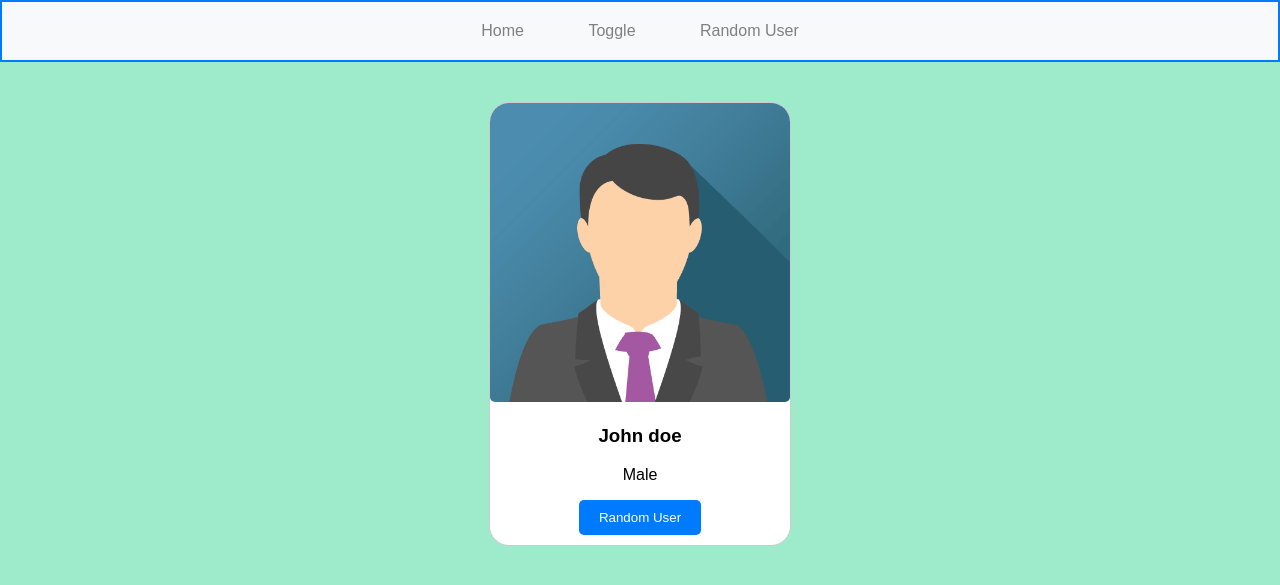
After one commit to chinzz286/Springboot-beiginner, a Spring Boot app: page /pages/randomUser.html in a window 1280 px wide. The commit adds this page. Shown: the top 585 px of the page. Run offline with Spring Boot 4, Linux system fonts and the light colour scheme.

Commit message:
Created random user card

```diff
--- a/src/main/resources/static/index.html
+++ b/src/main/resources/static/index.html
@@ -11,7 +11,7 @@
     <div class="navbar">
         <a  href="/">Home</a>
         <a href="/pages/toggle.html">Toggle</a>
-        <a href="/">Random User</a>
+        <a href="/pages/randomUser.html">Random User</a>
 
     </div>
     <!-- <h1>Hello world</h1> -->
--- a/src/main/resources/static/index.js
+++ b/src/main/resources/static/index.js
@@ -22,3 +22,20 @@ function toggleUser(){
     userName.innerHTML = users[id].name;
     userGender.innerHTML = users[id].gender;
 }
+function randomUser(){
+    fetch('https://randomuser.me/api')
+    .then(function(res) {
+        return res.json();
+    })
+    .then(function(data) {
+        var userImage = document.getElementById("user-image");
+        var userName = document.getElementById("user-name");
+        var userGender = document.getElementById("user-gender");
+        userImage.src = data.results[0].picture.large;
+        userName.innerHTML = data.results[0].name.first + " " + data.results[0].name.last;
+        userGender.innerHTML = data.results[0].gender;
+    })
+    .error(function(err) {
+            console.log(err);
+        })
+}
--- /dev/null
+++ b/src/main/resources/static/pages/randomUser.html
@@ -0,0 +1,26 @@
+<!DOCTYPE html>
+<html lang="en">
+<head>
+    <meta charset="UTF-8">
+    <meta name="viewport" content="width=device-width, initial-scale=1.0">
+    <title>Spring-boot beginner</title>
+    <link rel="stylesheet" type="text/css" href="../style.css">
+
+</head>
+<body>
+    <div class="navbar">
+        <a  href="/">Home</a>
+        <a href="/pages/toggle.html">Toggle</a>
+        <a href="/pages/randomUser.html">Random User</a>
+
+    </div>
+    <!-- <h1>Hello world</h1> -->
+     <div class="card">
+        <img src="/images/john.png" alt="user image" id="user-image">
+        <h3 id="user-name">John doe</h3>
+        <p id="user-gender">Male</p>
+        <button onclick="randomUser()">Random User</button>
+     </div>
+    <script src="../index.js"></script>
+</body>
+</html>
--- a/src/main/resources/static/pages/toggle.html
+++ b/src/main/resources/static/pages/toggle.html
@@ -11,7 +11,7 @@
     <div class="navbar">
         <a  href="/">Home</a>
         <a href="/pages/toggle.html">Toggle</a>
-        <a href="/">Random User</a>
+        <a href="/pages/randomUser.html">Random User</a>
 
     </div>
     <!-- <h1>Hello world</h1> -->
```
Also changed, not shown: 3 other files.
